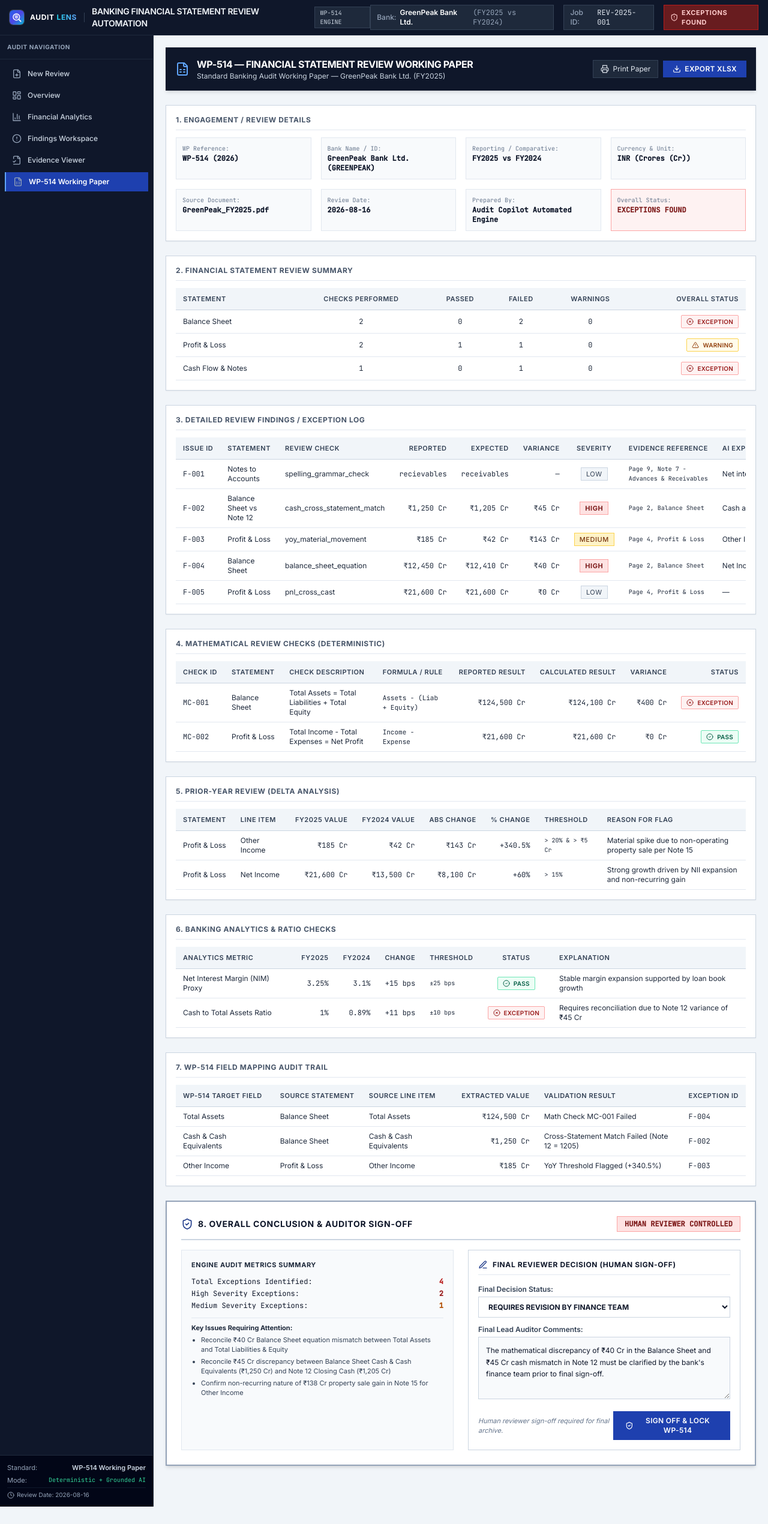
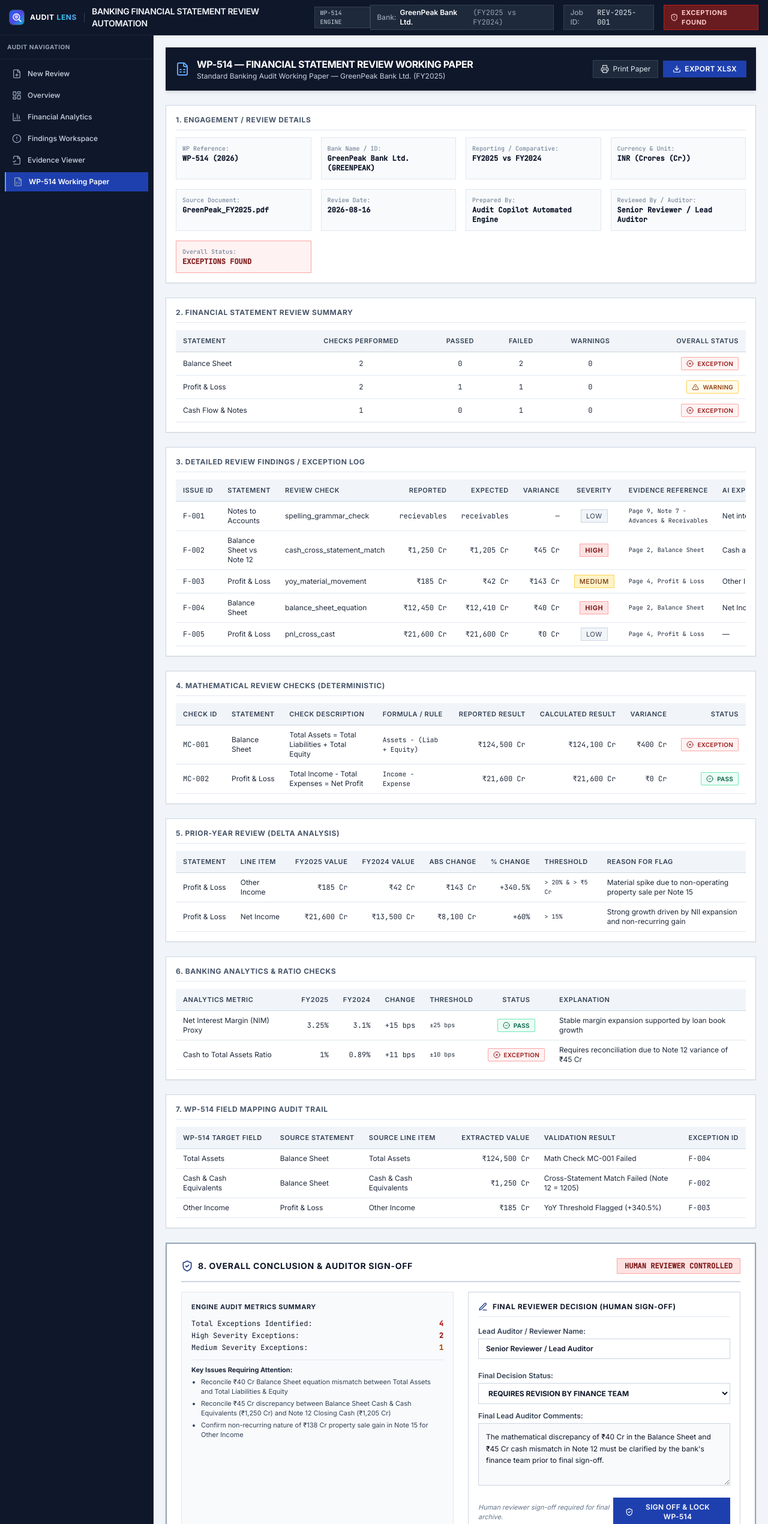
Before and after one commit to tushar-chattarki/audit-lens, a React (Vite) app in the folder frontend/: page /review/REV-2025-001/wp514 in a window 1280 px wide. Shown: the top 2540 px of the page at 60% size. Before the commit the page ends 2511 px from the top, so only its background shows below. Built offline with nearby package versions, Linux system fonts and the light colour scheme; no server answers.

Commit message:
feat(export): add export timestamp and editable auditor name to Excel WP-514 export

```diff
--- a/frontend/src/pages/WP514Page.tsx
+++ b/frontend/src/pages/WP514Page.tsx
@@ -24,6 +24,7 @@
   const [loading, setLoading] = useState(true);
 
   // Editable Reviewer Sign-Off state
+  const [auditorName, setAuditorName] = useState<string>('Senior Bank Auditor');
   const [finalDecision, setFinalDecision] = useState<string>(
     'REQUIRES REVISION BY FINANCE TEAM'
   );
@@ -33,6 +34,9 @@
   useEffect(() => {
     fetchReview(jobId).then((res) => {
       setData(res);
+      if (res.wp514?.engagement_details?.reviewed_by && res.wp514.engagement_details.reviewed_by !== 'Pending Auditor Sign-off') {
+        setAuditorName(res.wp514.engagement_details.reviewed_by);
+      }
       if (res.wp514?.overall_conclusion) {
         setFinalDecision(res.wp514.overall_conclusion.final_reviewer_decision || 'REQUIRES REVISION BY FINANCE TEAM');
         setFinalComments(
@@ -74,7 +78,7 @@
 
   const handleExportXLSX = () => {
     if (data) {
-      exportWP514ToExcel(data, finalDecision, finalComments);
+      exportWP514ToExcel(data, finalDecision, finalComments, auditorName);
     }
   };
 
@@ -146,6 +150,10 @@
           <div className="bg-slate-50 p-2.5 border border-slate-200">
             <span className="text-slate-500 text-[10px] block">Prepared By:</span>
             <span className="font-bold text-slate-900">{eng.prepared_by || meta.prepared_by}</span>
+          </div>
+          <div className="bg-slate-50 p-2.5 border border-slate-200">
+            <span className="text-slate-500 text-[10px] block">Reviewed By / Auditor:</span>
+            <span className="font-bold text-slate-900">{auditorName || eng.reviewed_by || meta.reviewed_by}</span>
           </div>
           <div className="bg-red-50 p-2.5 border border-red-300">
             <span className="text-slate-500 text-[10px] block">Overall Status:</span>
@@ -430,6 +438,19 @@
             <div className="space-y-3">
               <div>
                 <label className="block text-xs font-semibold text-slate-700 mb-1">
+                  Lead Auditor / Reviewer Name:
+                </label>
+                <input
+                  type="text"
+                  value={auditorName}
+                  onChange={(e) => setAuditorName(e.target.value)}
+                  placeholder="Enter lead auditor name..."
+                  className="w-full text-xs px-3 py-2 border border-slate-300 font-semibold text-slate-900 bg-white focus:ring-1 focus:ring-blue-800 outline-none mb-2"
+                />
+              </div>
+
+              <div>
+                <label className="block text-xs font-semibold text-slate-700 mb-1">
                   Final Decision Status:
                 </label>
                 <select
--- a/frontend/src/utils/excelExporter.ts
+++ b/frontend/src/utils/excelExporter.ts
@@ -15,9 +15,17 @@
   worksheet['!cols'] = colWidths.map((w) => ({ wch: w }));
 }
 
-export function exportWP514ToExcel(data: ReviewResponse, finalDecision?: string, finalComments?: string) {
+export function exportWP514ToExcel(
+  data: ReviewResponse,
+  finalDecision?: string,
+  finalComments?: string,
+  auditorName?: string
+) {
   const wp = data.wp514;
   if (!wp) return;
+
+  const now = new Date();
+  const downloadTimestamp = `${now.getFullYear()}-${String(now.getMonth() + 1).padStart(2, '0')}-${String(now.getDate()).padStart(2, '0')} ${now.toLocaleTimeString()}`;
 
   const workbook = XLSX.utils.book_new();
 
@@ -36,8 +44,9 @@
   s1Rows.push(['Reporting Unit', wp.engagement_details.unit]);
   s1Rows.push(['Source Document', wp.engagement_details.source_document_current]);
   s1Rows.push(['Review Date', wp.engagement_details.review_date]);
+  s1Rows.push(['Export Date & Time', downloadTimestamp]);
   s1Rows.push(['Prepared By', wp.engagement_details.prepared_by]);
-  s1Rows.push(['Reviewed By', wp.engagement_details.reviewed_by]);
+  s1Rows.push(['Reviewed By / Auditor', auditorName || wp.engagement_details.reviewed_by]);
   s1Rows.push(['Overall Review Status', wp.engagement_details.overall_status]);
   s1Rows.push([]);
 
@@ -57,6 +66,8 @@
   s1Rows.push(['Key Issues Requiring Attention', wp.overall_conclusion.key_issues_requiring_attention.join('; ')]);
   s1Rows.push(['AI-Generated Review Summary', wp.overall_conclusion.ai_generated_review_summary]);
   s1Rows.push(['Final Reviewer Decision', finalDecision || wp.overall_conclusion.final_reviewer_decision]);
+  s1Rows.push(['Auditor / Reviewer Name', auditorName || wp.engagement_details.reviewed_by]);
+  s1Rows.push(['Sign-Off Timestamp', downloadTimestamp]);
   s1Rows.push(['Reviewer Comments', finalComments || wp.overall_conclusion.reviewer_comments]);
 
   const ws1 = XLSX.utils.aoa_to_sheet(s1Rows);
```
